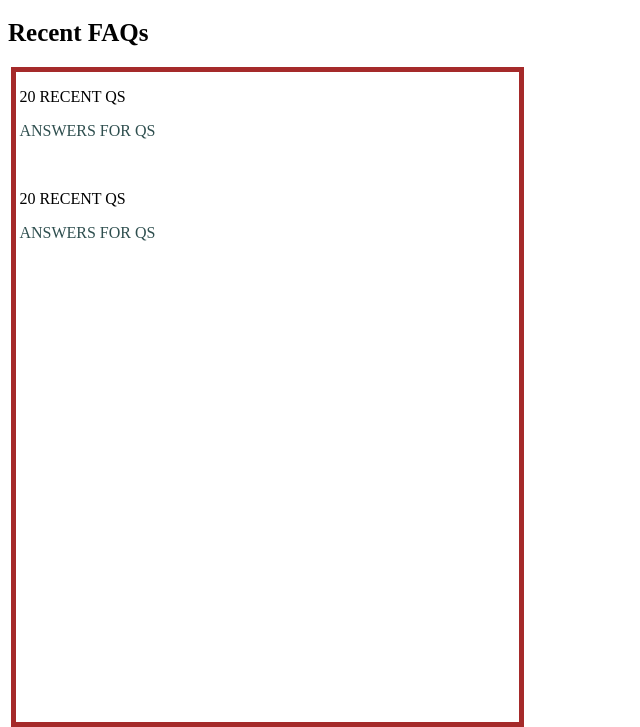
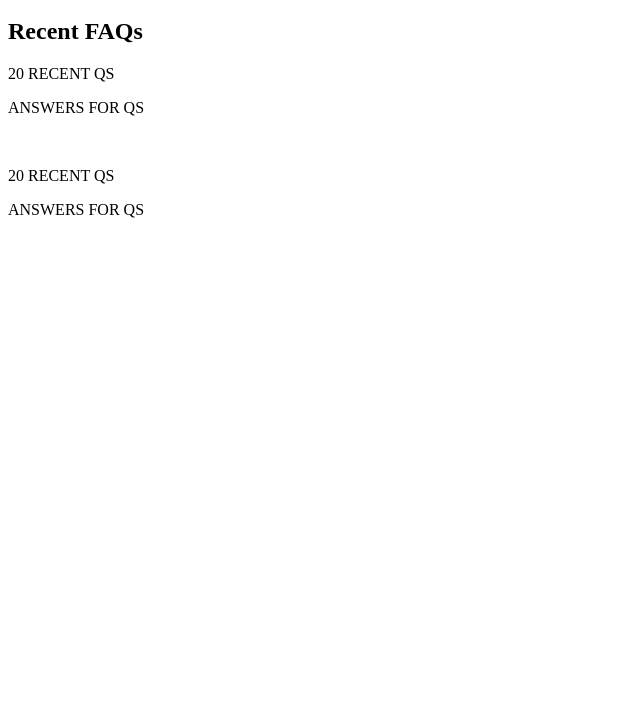
Before and after one commit to HCDigitalScholarship/liason_lair, a Django app: template newapp/templates/index.html in a window 1280 px wide. Shown: the part 1632-2359 px from the top of the page, without its empty margins (0-640 px from the left). After the commit the page ends 1850 px from the top, so only its background shows below. Run offline with Django 3.2, Linux system fonts and the light colour scheme; the template is opened without the code that fills it, so the values that code supplies are empty.

Commit message:
Update base.css

```diff
--- a/newapp/static/base.css
+++ b/newapp/static/base.css
@@ -26,7 +26,7 @@ nav li a {
 nav li a:hover {
     background-color: #111;
 }
-recent aside {
+div aside {
     padding-left: 0.2rem;
     margin-left: 0.2rem;
     float: left;
@@ -36,15 +36,15 @@ recent aside {
   overflow: scroll;
    border: 5px solid brown;
 }
-recent h2 {
+div h2 {
     font-family:Avenir;
     font-size: 25px;
     color: black;
     }
- recent p.question {
+ div p.question {
    color: black;
   }
-recent p.answer{
+div p.answer{
     color:darkslategray;
   }
 
```
